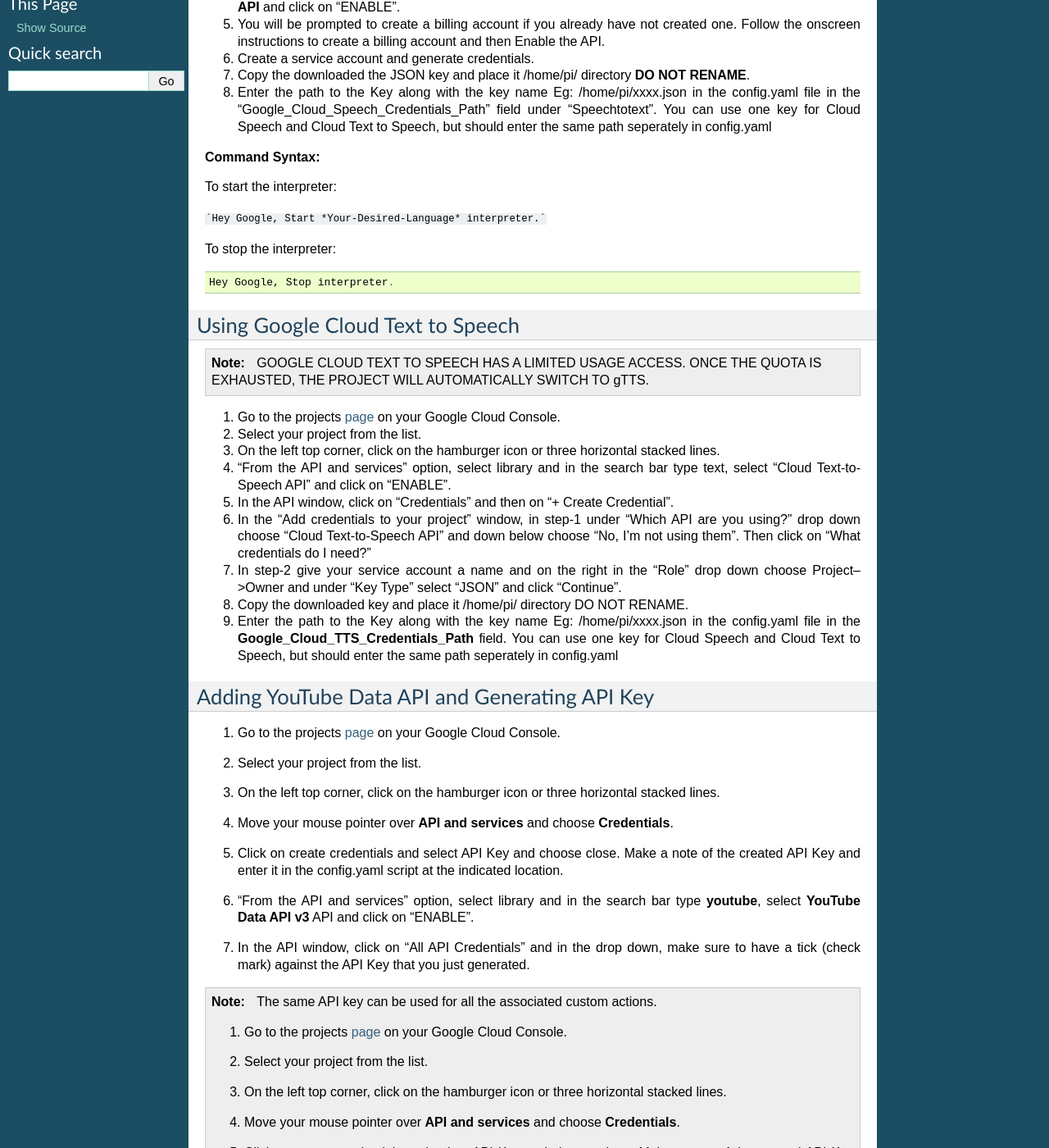
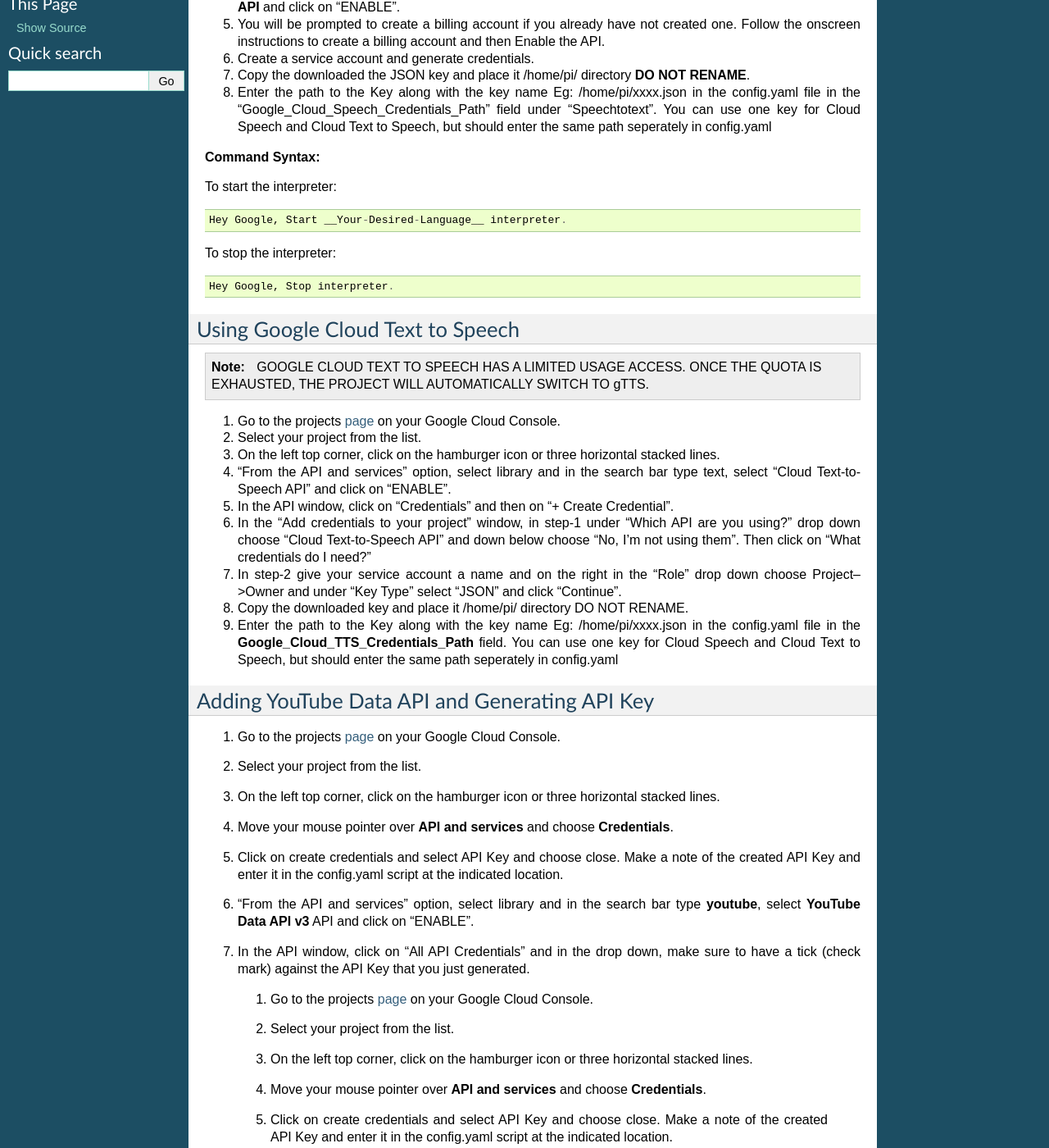
Before and after one commit to shivasiddharth/GassistPi-Documentation, a Sphinx documentation site: the page built from docs/customization.rst, in a window 1280 px wide and 1400 px high, scrolled down 790 px. Shown: the whole window at 82% size. Built offline with Sphinx 7.4.7, drawn with Linux system fonts in a browser that asks for light colours.

Commit message:
Update customization.rst

````diff
--- a/docs/customization.rst
+++ b/docs/customization.rst
@@ -58,9 +58,9 @@
 
 **Command Syntax:**
 
-To start the interpreter:
+To start the interpreter::
 
-```Hey Google, Start *Your-Desired-Language* interpreter.```
+   Hey Google, Start __Your-Desired-Language__ interpreter.
 
 To stop the interpreter::
 
@@ -99,9 +99,6 @@
 5. Click on create credentials and select API Key and choose close. Make a note of the created API Key and enter it in the config.yaml script at the indicated location.
 6. "From the API and services" option, select library and in the search bar type **youtube**, select **YouTube Data API v3** API and click on "ENABLE".
 7. In the API window, click on "All API Credentials" and in the drop down, make sure to have a tick (check mark) against the API Key that you just generated.
-
-.. note::
- The same API key can be used for all the associated custom actions.
 
 
 
````
